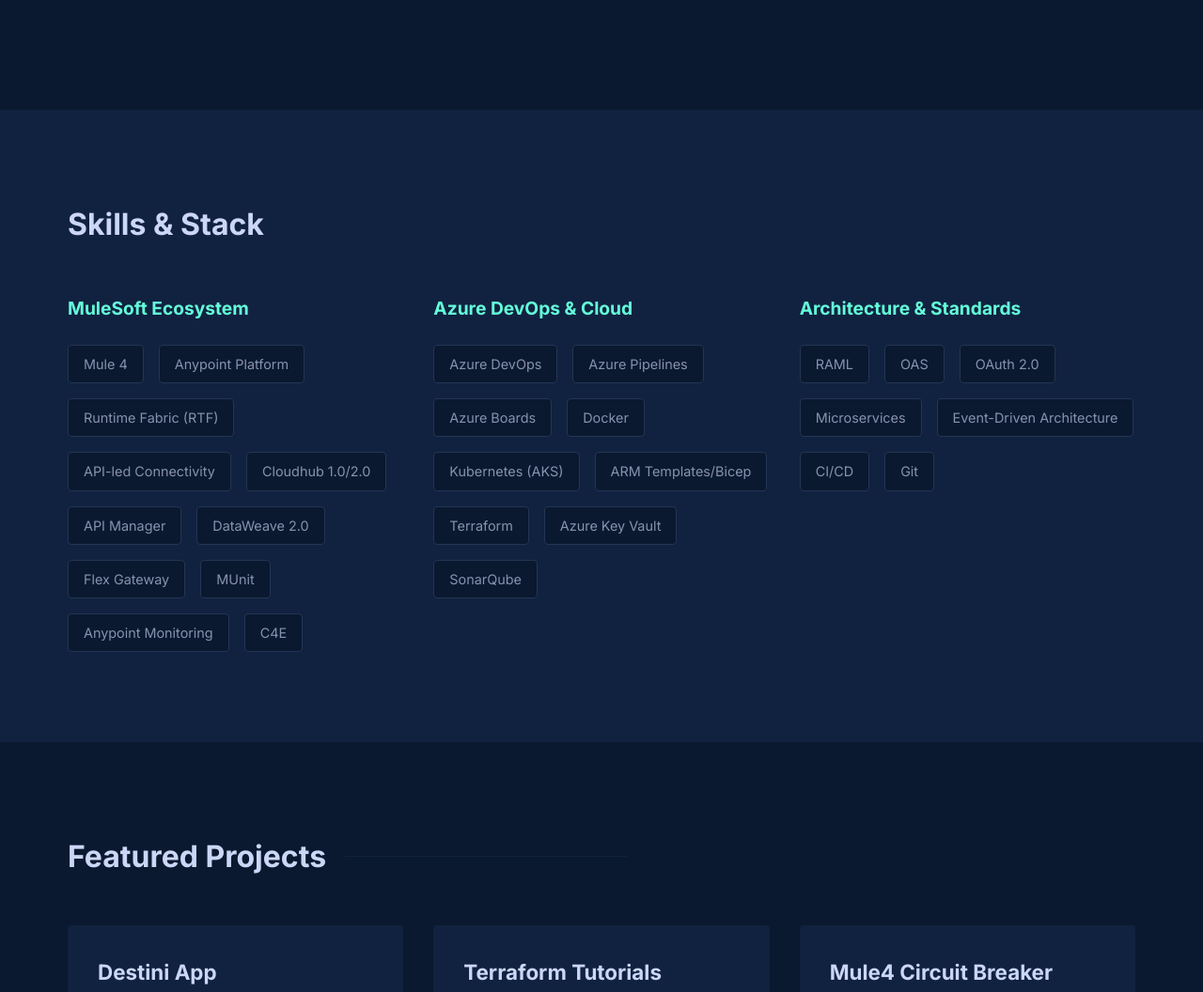
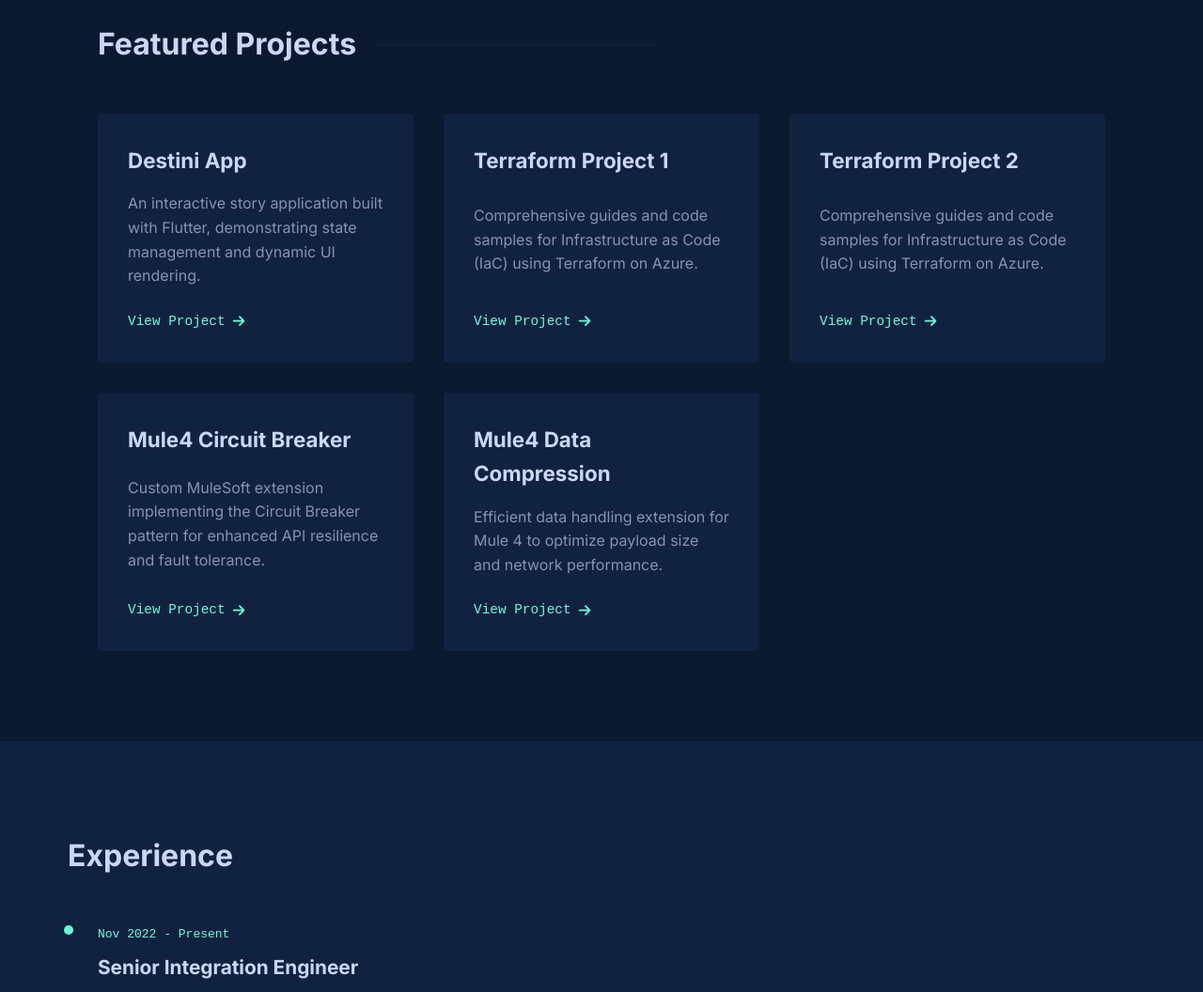
Before and after one commit to ChandraRebba/chandrarebba.github.io, a plain HTML site: page index.html in a window 1280 px wide. Shown: the part 1299-2355 px from the top of the page at 94% size. Drawn offline with Linux system fonts and the light colour scheme.

Commit message:
refactor: remove skills section, update project details, and refine contact and certification information.

```diff
--- a/index.html
+++ b/index.html
@@ -62,60 +62,6 @@
                     <p>I partner with organisations that are API-first and want modern, measurable integration outcomes.
                     </p>
                 </div>
-            </div>
-        </section>
-
-        <section id="skills" class="section bg-light">
-            <div class="container">
-                <h2 class="section-title">Skills & Stack</h2>
-                <div class="skills-grid">
-                    <div class="skill-category">
-                        <h3>MuleSoft Ecosystem</h3>
-                        <div class="tags">
-                            <span>Mule 4</span>
-                            <span>Anypoint Platform</span>
-                            <span>Runtime Fabric (RTF)</span>
-                            <span>API-led Connectivity</span>
-                            <span>Cloudhub 1.0/2.0</span>
-                            <span>API Manager</span>
-                            <span>DataWeave 2.0</span>
-                            <span>Flex Gateway</span>
-                            <span>MUnit</span>
-                            <span>Anypoint Monitoring</span>
-                            <span>C4E</span>
-                        </div>
-                    </div>
-                    <div class="skill-category">
-                        <h3>Azure DevOps & Cloud</h3>
-                        <div class="tags">
-                            <span>Azure DevOps</span>
-                            <span>Azure Pipelines</span>
-                            <span>Azure Boards</span>
-                            <span>Docker</span>
-                            <span>Kubernetes (AKS)</span>
-                            <span>ARM Templates/Bicep</span>
-                            <span>Terraform</span>
-                            <span>Azure Key Vault</span>
-                            <span>SonarQube</span>
-                        </div>
-                    </div>
-                    <div class="skill-category">
-                        <h3>Architecture & Standards</h3>
-                        <div class="tags">
-                            <span>RAML</span>
-                            <span>OAS</span>
-                            <span>OAuth 2.0</span>
-                            <span>Microservices</span>
-                            <span>Event-Driven Architecture</span>
-                            <span>CI/CD</span>
-                            <span>Git</span>
-                        </div>
-                    </div>
-                </div>
-            </div>
-        </section>
-
-        <section id="projects" class="section">
                 <div class="container">
                     <h2 class="section-title">Featured Projects</h2>
                     <div class="projects-grid">
@@ -123,14 +69,21 @@
                             <h3>Destini App</h3>
                             <p>An interactive story application built with Flutter, demonstrating state management and
                                 dynamic UI rendering.</p>
-                        <a href="https://github.com/ChandraRebba/destini-challenge-starting" target="_blank"
+                            <a href="https://github.com/ChandraRebba/Destini" target="_blank" class="project-link">View
+                                Project <i class="fas fa-arrow-right"></i></a>
+                        </div>
+                        <div class="project-card">
+                            <h3>Terraform Project 1</h3>
+                            <p>Comprehensive guides and code samples for Infrastructure as Code (IaC) using Terraform on
+                                Azure.</p>
+                            <a href="https://github.com/ChandraRebba/Azure-Terraform-Project-1" target="_blank"
                                 class="project-link">View Project <i class="fas fa-arrow-right"></i></a>
                         </div>
                         <div class="project-card">
-                        <h3>Terraform Tutorials</h3>
+                            <h3>Terraform Project 2</h3>
                             <p>Comprehensive guides and code samples for Infrastructure as Code (IaC) using Terraform on
                                 Azure.</p>
-                        <a href="https://github.com/ChandraRebba/terraform-tutorials" target="_blank"
+                            <a href="https://github.com/ChandraRebba/Azure-Terraform-Project-2" target="_blank"
                                 class="project-link">View Project <i class="fas fa-arrow-right"></i></a>
                         </div>
                         <div class="project-card">
@@ -280,6 +233,8 @@
                         <li>MuleSoft Certified Developer - Level II</li>
                         <li>MuleSoft Certified Developer - Level I</li>
                         <li>Microsoft Certified: DevOps Engineer Expert</li>
+                        <li>Microsoft Certified: Azure Developer Associate</li>
+                        <li>Service-Oriented Architecture</li>
                         <li>Getting Started with Cloud for the Enterprise</li>
                         <li>Enterprise Design Thinking Practitioner</li>
                         <li>Financial Forecasting with Big Data</li>
@@ -297,10 +252,10 @@
             <div class="contact-info">
                 <h3>Get In Touch</h3>
                 <p><i class="fas fa-envelope"></i> <a
-                        href="mailto:chandu_r4343@hotmail.com">chandu_r4343@hotmail.com</a></p>
+                        href="mailto:chandu_r4343@hotmail.com">r.chandrashekhar12@gmail.com</a></p>
                 <p><i class="fab fa-linkedin"></i> <a href="https://www.linkedin.com/in/chandrarebba"
                         target="_blank">linkedin.com/in/chandrarebba</a></p>
-                <p><i class="fas fa-map-marker-alt"></i> Nottingham, England, United Kingdom</p>
+                <p><i class="fas fa-map-marker-alt"></i>United Kingdom</p>
             </div>
             <div class="copyright">
                 <p>&copy; 2025 Chandrashekhar Rebbapragada. All rights reserved.</p>
```
Lines whose indentation alone changed are shown as unchanged.
